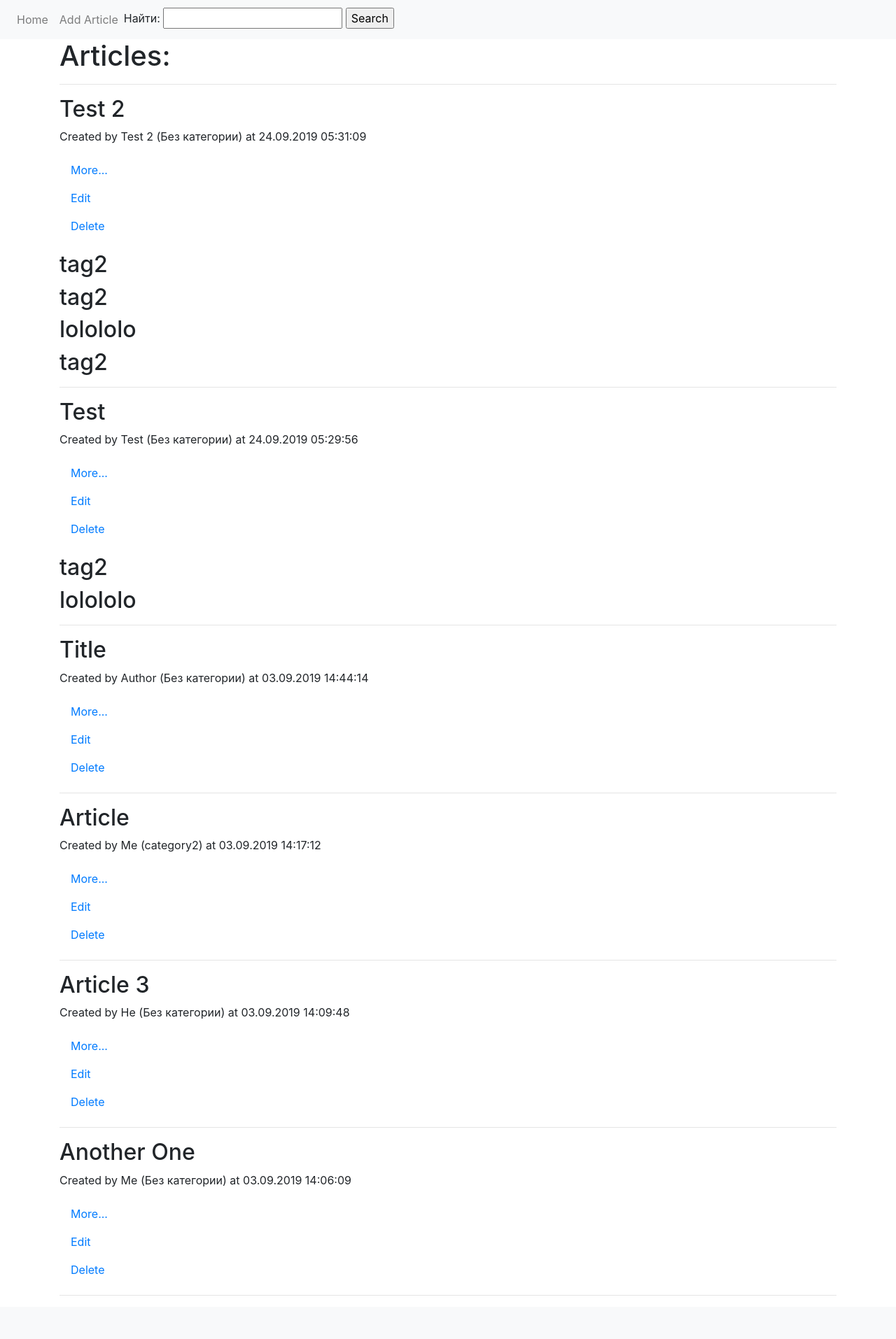
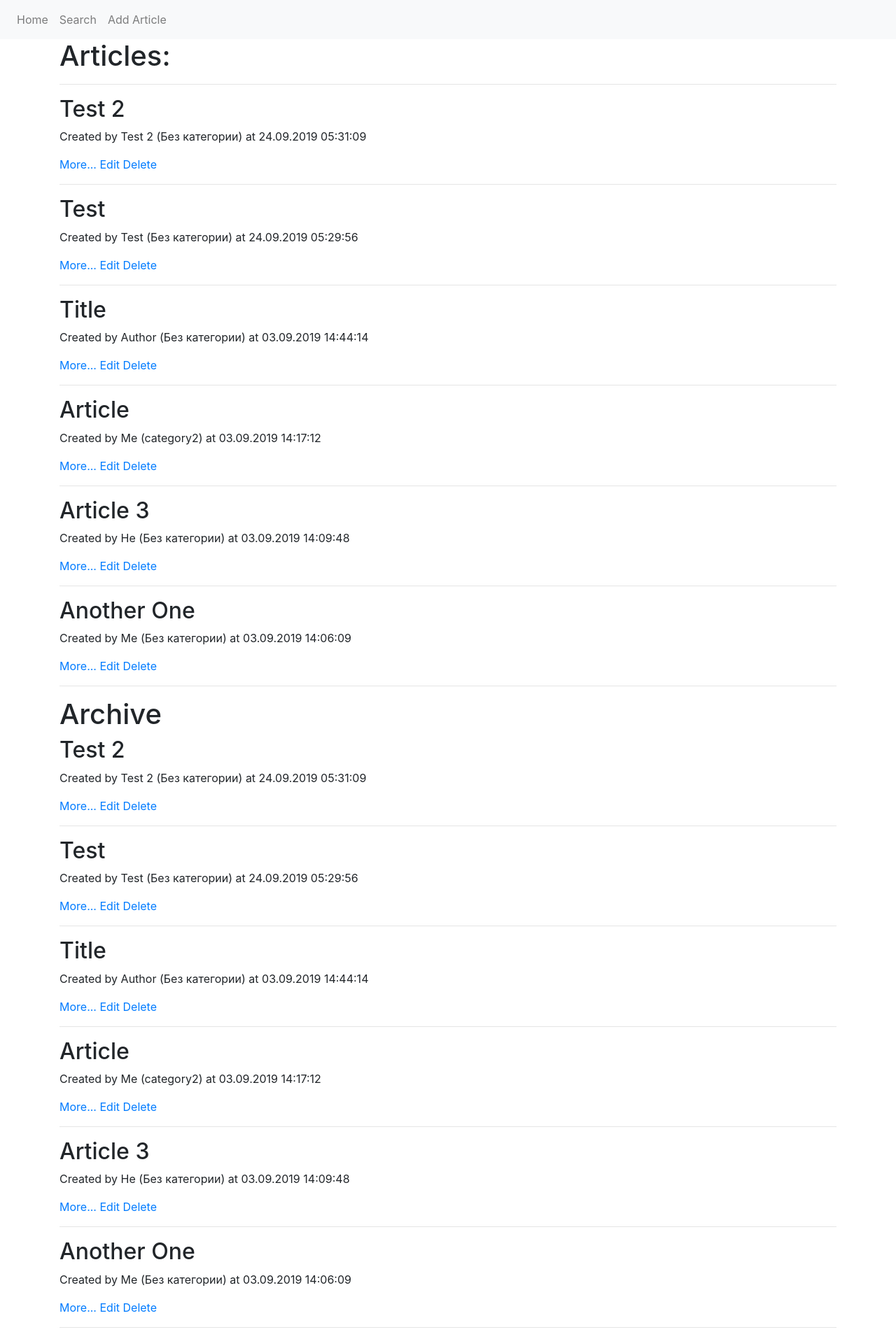
Before and after one commit to iamjumaliev/homework_50, a Django app: page / in a window 1280 px wide. Shown: the whole page at 70% size. Before the commit the page ends 1852 px from the top, so only its background shows below. Run offline with Django 3.2, Linux system fonts and the light colour scheme; data comes from the database, SQL or seed files in the repository; some libraries are stand-ins or nearby versions.

Commit message:
was added new directory in Article/partial was added new templates article_list.html,search.html,was improved -base.html,article_views,index.html,forms.py

```diff
--- a/source/main/urls.py
+++ b/source/main/urls.py
@@ -18,6 +18,7 @@ from django.urls import path
 from webapp.views import IndexView, ArticleView, ArticleCreateView, \
     ArticleUpdateView, ArticleDeleteView, CommentCreateView, CommentListView, CommentUpdateView, \
     CommentDeleteView
+from webapp.views.article_views import ArticleSearchView
 
 urlpatterns = [
     path('admin/', admin.site.urls),
@@ -28,6 +29,7 @@ urlpatterns = [
     path('article/<int:pk>/delete/', ArticleDeleteView.as_view(), name='article_delete'),
     path('comment/add/', CommentCreateView.as_view(), name='comment_add'),
     path('comment/<int:pk>/', CommentListView.as_view(), name='comment_view'),
+    path('article/search/', ArticleSearchView.as_view(), name='article_search'),
     path('comment/<int:pk>/edit/', CommentUpdateView.as_view(), name='comment_update'),
     path('comment/<int:pk>/delete/', CommentDeleteView.as_view(), name='comment_delete')
 ]
--- a/source/webapp/forms.py
+++ b/source/webapp/forms.py
@@ -1,21 +1,40 @@
 from django import forms
+from django.core.exceptions import ValidationError
 
-from webapp.models import  Article, Comment
+from webapp.models import Article, Comment
 
 
 class ArticleForm(forms.ModelForm):
-
-    tags = forms.CharField(max_length=100,required=False,label='Тэг')
-
     class Meta:
         model = Article
-        exclude = ['created_at', 'updated_at','tags']
+        exclude = ['created_at', 'updated_at', 'status']
+
+    def clean_title(self):
+        title = self.cleaned_data['title']
+        min_length = 10
+        if len(title) < min_length:
+            raise ValidationError(
+                'Title should be at least %(length)s symbols long.',
+                code='title_too_short',
+                params={'length': min_length}
+            )
+        return title.capitalize()
+
+    def clean(self):
+        super().clean()
+        title = self.cleaned_data.get('title', '')
+        text = self.cleaned_data.get('text', '')
+        if title.lower() == text.lower():
+            raise ValidationError('Text should not duplicate title')
+        return self.cleaned_data
 
 
 class CommentForm(forms.ModelForm):
     def __init__(self, **kwargs):
         super().__init__(**kwargs)
+        self.fields['article'].queryset = Article.objects.filter(status=STATUS_ACTIVE)
 
+    # article = forms.ModelChoiceField(queryset=Article.objects.filter(status=STATUS_ACTIVE), label='Статья')
 
     class Meta:
         model = Comment
@@ -29,4 +48,46 @@ class ArticleCommentForm(forms.ModelForm):
 
 
 class SimpleSearchForm(forms.Form):
-    tag = forms.CharField(max_length=100, required=False, label='Найти')
+    search = forms.CharField(max_length=100, required=False, label='Найти')
+
+
+class FullSearchForm(forms.Form):
+    text = forms.CharField(max_length=100, required=False, label='Текст')
+    in_title = forms.BooleanField(initial=True, required=False, label='В заголовках')
+    in_text = forms.BooleanField(initial=True, required=False, label='В тексте')
+    in_tags = forms.BooleanField(initial=True, required=False, label='В тегах')
+    in_comment_text = forms.BooleanField(initial=False, required=False, label='В тексте комментариев')
+
+    author = forms.CharField(max_length=100, required=False, label='Автор')
+    in_articles = forms.BooleanField(initial=True, required=False, label='Статей')
+    in_comments = forms.BooleanField(initial=False, required=False, label='Комментариев')
+
+    def clean(self):
+        super().clean()
+        text = self.cleaned_data.get('text')
+        in_title = self.cleaned_data.get('in_title')
+        in_text = self.cleaned_data.get('in_text')
+        in_tags = self.cleaned_data.get('in_tags')
+        in_comment_text = self.cleaned_data.get('in_comment_text')
+        author = self.cleaned_data.get('author')
+        in_articles = self.cleaned_data.get('in_articles')
+        in_comments = self.cleaned_data.get('in_comments')
+        if not (text and author):
+            raise ValidationError(
+                'One of the checkboxes: text and ',
+                code='no_text_search_destination'
+                            )
+        if text:
+            if not (in_title or in_text or in_tags or in_comment_text):
+                raise ValidationError(
+                    'One of the checkboxes: In Title, In Text, In Tags, In Comment text should be checked.',
+                    code='no_text_search_destination'
+                )
+        if author:
+            if not (in_articles or in_comments):
+                raise ValidationError(
+                    'One of the checkboxes: In articles, In comments should be checked.',
+                    code='no_text_search_destination'
+                )
+
+        return self.cleaned_data
--- a/source/webapp/templates/Article/index.html
+++ b/source/webapp/templates/Article/index.html
@@ -1,27 +1,33 @@
 {% extends 'base.html' %}
 
 {% block menu %}
-    <li><a href="{% url 'article_add' %}"  class="nav-link">Add Article</a></li>
-    <div class="search">
-        {% include 'partial/simple_search.html' %}
-    </div>
+    <li><a href="{% url 'article_add' %}" class="nav-link">Add Article</a></li>
 {% endblock %}
 
 {% block content %}
+    <section>
         <h1>Articles:</h1>
-    <hr/>
-    {% for article in articles %}
+{#        {% include 'partial/simple_search.html' %}#}
+        {% if is_paginated %}
+            {% include 'partial/pagination.html' %}
+        {% endif %}
+        {% include 'Article/partial/article_list.html' %}
+        {% if is_paginated %}
+            {% include 'partial/pagination.html' %}
+        {% endif %}
+    </section>
+    <section>
+        <h1>Archive</h1>
+        {% for article in archived_articles %}
             <h2>{{ article.title }}</h2>
             <p>Created by {{ article.author }} ({{ article.category|default_if_none:'Без категории' }})
                 at {{ article.created_at|date:'d.m.Y H:i:s' }}</p>
             <p>
-            <a href="{% url 'article_view' article.pk %}"  class="nav-link">More...</a>
-            <a href="{% url 'article_update' article.pk %}"  class="nav-link">Edit</a>
-            <a href="{% url "article_delete" article.pk %}"  class="nav-link">Delete</a>
+                <a href="{% url 'article_view' article.pk %}">More...</a>
+                <a href="{% url 'article_update' article.pk %}">Edit</a>
+                <a href="{% url "article_delete" article.pk %}">Delete</a>
             </p>
-        {% for tag in article.tags.all %}
-        <h2>{{ tag.name }}</h2>
-    {% endfor %}
             <hr/>
         {% endfor %}
+    </section>
 {% endblock %}
--- /dev/null
+++ b/source/webapp/templates/Article/partial/article_list.html
@@ -0,0 +1,12 @@
+<hr/>
+{% for article in articles %}
+    <h2>{{ article.title }}</h2>
+    <p>Created by {{ article.author }} ({{ article.category|default_if_none:'Без категории' }})
+        at {{ article.created_at|date:'d.m.Y H:i:s' }}</p>
+    <p>
+        <a href="{% url 'article_view' article.pk %}">More...</a>
+        <a href="{% url 'article_update' article.pk %}">Edit</a>
+        <a href="{% url "article_delete" article.pk %}">Delete</a>
+    </p>
+    <hr/>
+{% endfor %}
--- a/source/webapp/templates/base.html
+++ b/source/webapp/templates/base.html
@@ -21,6 +21,9 @@
                     <li class="nav-item">
                         <a href="{% url 'index' %}" class="nav-link">Home</a>
                     </li>
+                    <li>
+                        <a href="{% url 'article_search' %}" class="nav-link">Search</a>
+                    </li>
                     {% block menu %}{% endblock %}
                 </ul>
             </div>
--- a/source/webapp/views/article_views.py
+++ b/source/webapp/views/article_views.py
@@ -2,10 +2,10 @@ from django.db.models import Q
 from django.shortcuts import redirect
 from django.urls import reverse, reverse_lazy
 from django.utils.http import urlencode
-from django.views.generic import ListView, DetailView, CreateView,\
-    UpdateView, DeleteView
+from django.views.generic import ListView, DetailView, CreateView, \
+    UpdateView, DeleteView, FormView
 
-from webapp.forms import ArticleForm, ArticleCommentForm, SimpleSearchForm
+from webapp.forms import ArticleForm, ArticleCommentForm, SimpleSearchForm, FullSearchForm
 from webapp.models import Article, Tag
 from django.core.paginator import Paginator
 
@@ -52,7 +52,7 @@ class IndexView(ListView):
 
     def get_search_value(self):
         if self.form.is_valid():
-            return self.form.cleaned_data['tag']
+            return self.form.cleaned_data['search']
         return None
 
 
@@ -147,3 +147,32 @@ class ArticleDeleteView(DeleteView):
         self.object = self.get_object()
         self.object.save()
         return redirect(self.get_success_url())
+
+
+class ArticleSearchView(FormView):
+    template_name = 'Article/search.html'
+    form_class = FullSearchForm
+
+    def form_valid(self, form):
+        text = form.cleaned_data.get('text')
+        query = self.get_text_search_query(form, text)
+        context = self.get_context_data(form=form)
+        context['articles'] = Article.objects.filter(query).distinct()
+        return self.render_to_response(context=context)
+
+    def get_text_search_query(self, form, text):
+        query = Q()
+        if text:
+            in_title = form.cleaned_data.get('in_title')
+            if in_title:
+                query = query | Q(title__icontains=text)
+            in_text = form.cleaned_data.get('in_text')
+            if in_text:
+                query = query | Q(text__icontains=text)
+            in_tags = form.cleaned_data.get('in_tags')
+            if in_tags:
+                query = query | Q(tags__name__iexact=text)
+            in_comment_text = form.cleaned_data.get('in_comment_text')
+            if in_comment_text:
+                query = query | Q(comments__text__icontains=text)
+        return query
```
Also changed, not shown: source/webapp/templates/Article/search.html (added, +20 -0 lines). Lines whose indentation alone changed are shown as unchanged.
